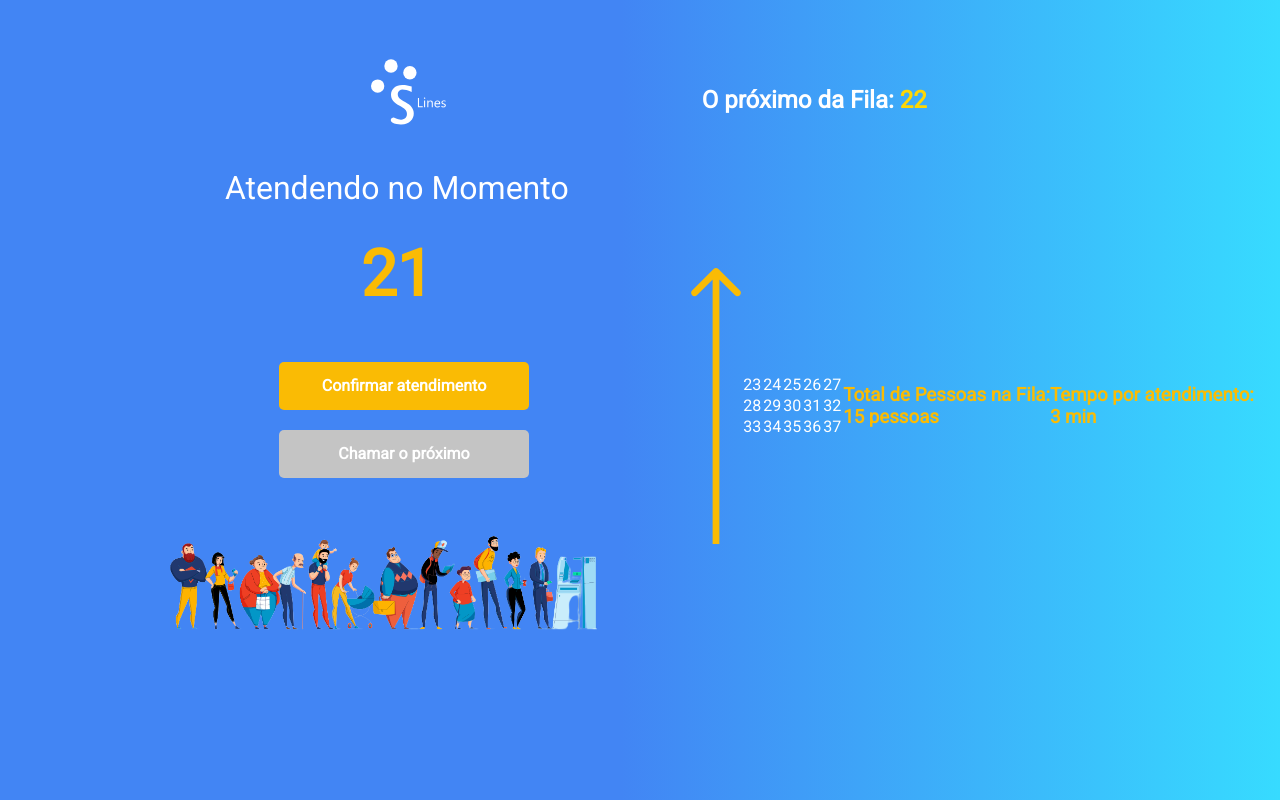
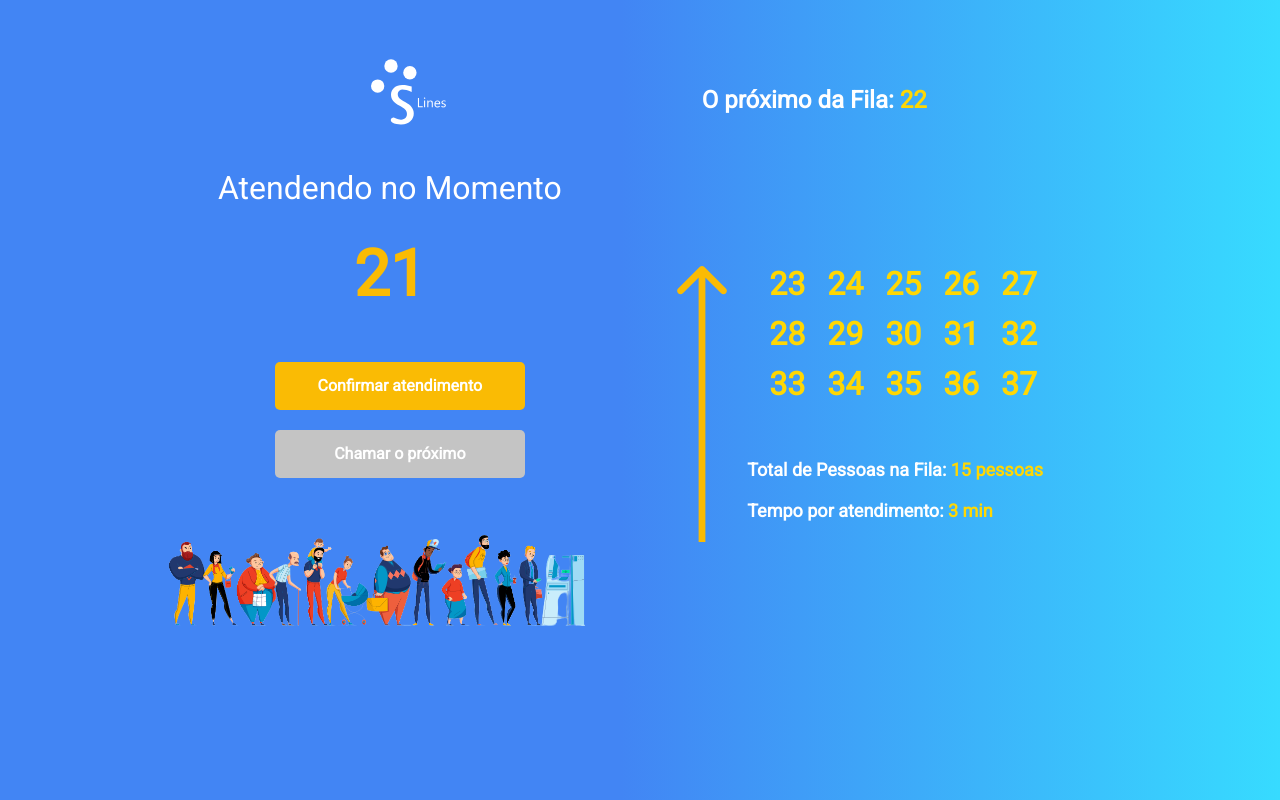
Before and after one commit to SmartLinesPlatform/frontend-attendant, a React (Create React App) app: page / in a window 1280 px wide. Built offline with nearby package versions, Linux system fonts and the light colour scheme.

Commit message:
Dev-front

```diff
--- a/src/pages/Home/index.tsx
+++ b/src/pages/Home/index.tsx
@@ -25,32 +25,43 @@ const Home: React.FC = () => {
 
                 <div className="col-2">
                     <img src={arrow} alt="smartlines" className="arrow"/>
+                </div>
+
+                <div className="col-3">
                 <table>
+                        <tbody>
                             <tr>
-                            <td>23</td>
-                            <td>24</td>
-                            <td>25</td>
-                            <td>26</td>
-                            <td>27</td>
+                                <th>23</th>
+                                <th>24</th>
+                                <th>25</th>
+                                <th>26</th>
+                                <th>27</th>
                             </tr>
                             <tr>
-                            <td>28</td>
-                            <td>29</td>
-                            <td>30</td>
-                            <td>31</td>
-                            <td>32</td>
+                                <th>28</th>
+                                <th>29</th>
+                                <th>30</th>
+                                <th>31</th>
+                                <th>32</th>
                             </tr>
                             <tr>
-                            <td>33</td>
-                            <td>34</td>
-                            <td>35</td>
-                            <td>36</td>
-                            <td>37</td>
+                                <th>33</th>
+                                <th>34</th>
+                                <th>35</th>
+                                <th>36</th>
+                                <th>37</th>
                             </tr>
+                        </tbody>
                     </table>
-
-                    <h3>Total de Pessoas na Fila: <p>15 pessoas</p></h3>
-                    <h3>Tempo por atendimento: <p>3 min</p></h3>
+                    <br/>
+                    <div className="text-2">
+                        <div className="subtext-1">
+                            <h2>Total de Pessoas na Fila: <p className="num">15 pessoas</p></h2>
+                        </div>
+                        <div className="subtext-2">
+                            <h2>Tempo por atendimento: <p className="num">3 min</p></h2>
+                        </div>
+                    </div>
                 </div>
            </div>
        </div>
--- a/src/pages/Home/styles.css
+++ b/src/pages/Home/styles.css
@@ -98,13 +98,55 @@ button {
 }
 
 .col-2 {
-    flex-basis: 50%;
+    flex-basis: 2%;
     position: relative;
     display: flex;
-    align-items: center;
+    flex-wrap: wrap;
+    justify-content: center;
+    flex-direction: column;
+    text-align: center;
 }
 
 .arrow {
     width: 50px;
-    text-align: left;
 }
+
+.col-3 {
+    flex-basis: 48%;
+    padding: 20px;
+}
+
+table {
+    font-size: 32px;
+    color: #FFD703;
+}
+
+table tbody tr th {
+    padding: 5px 0 5px 20px;
+}
+
+.subtext-1 h2{
+    color: #FFF;
+    display: inline-block;
+    font-size: 18px;
+    font-weight: 600;
+}
+
+.subtext-1 .num {
+    color: #FFD703;
+    display: inline-block;
+    margin: 30px 0 20px 0;
+}
+
+.subtext-2 h2 {
+    color: #FFF;
+    display: inline;
+    font-size: 18px;
+    font-weight: 600;
+}
+
+.subtext-2 .num {
+    color: #FFD703;
+    display: inline-block;
+    margin: 0 0 30px 0;
+}
```
Lines whose indentation alone changed are shown as unchanged.
